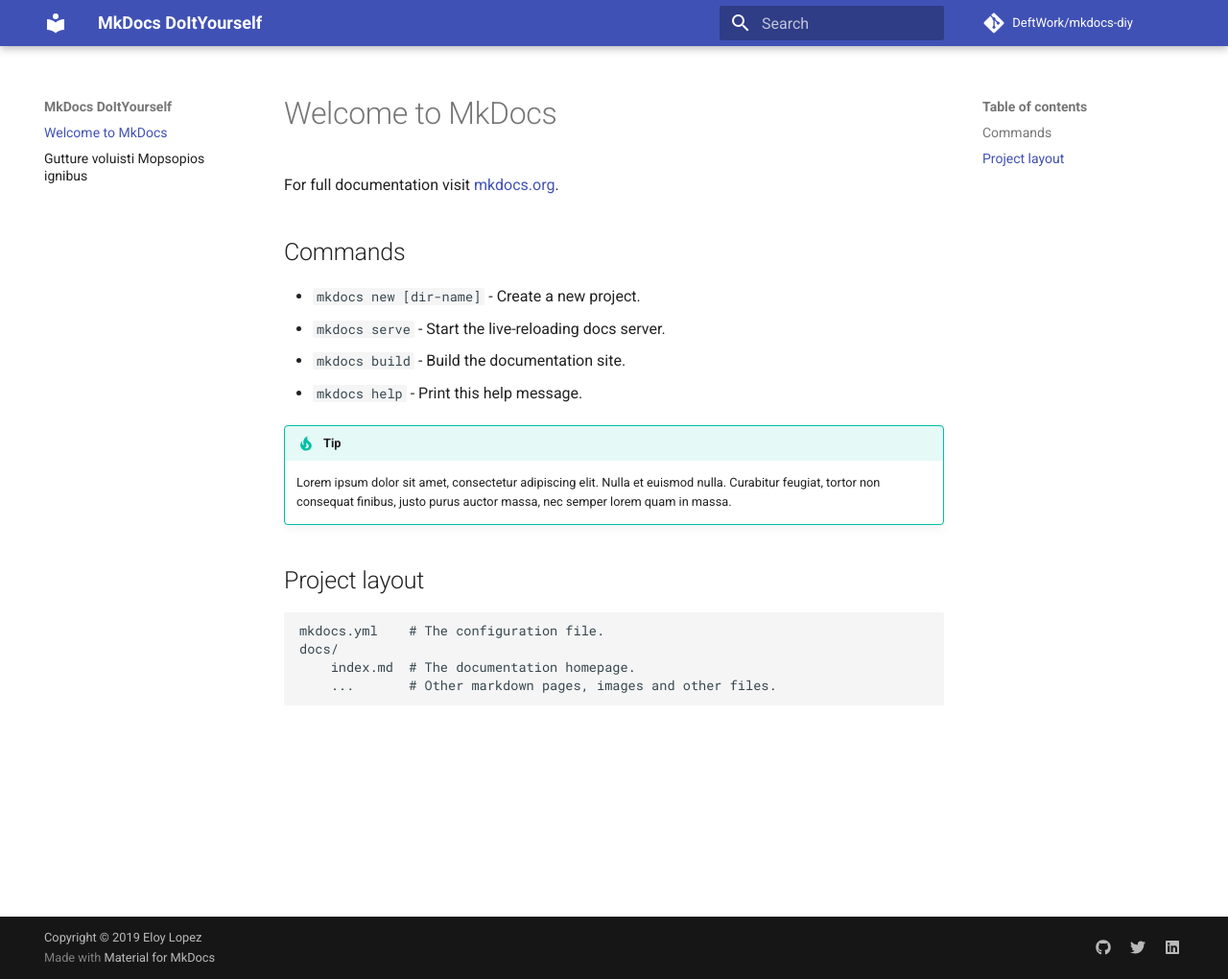
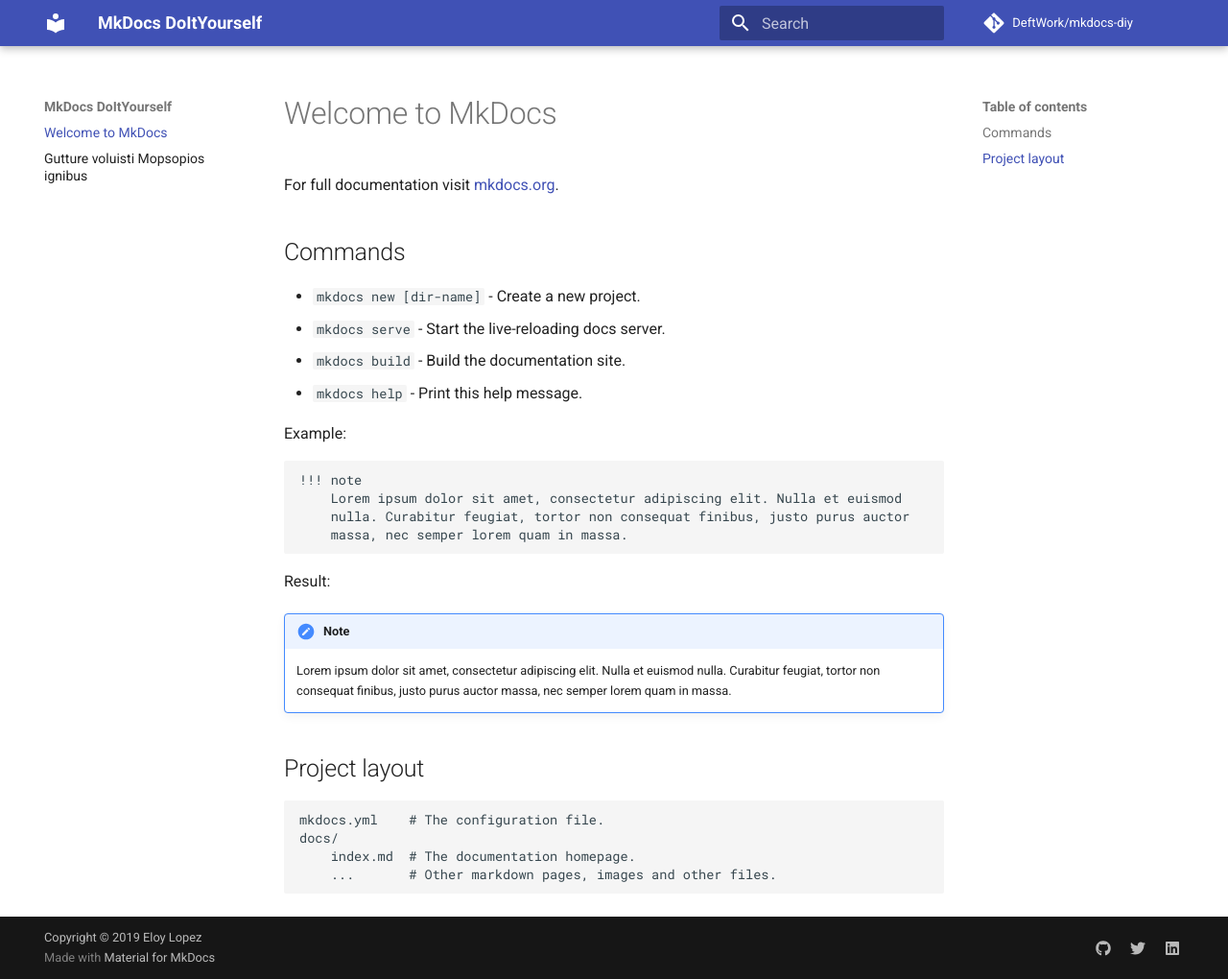
Before and after one commit to deftwork/mkdocs-diy, an MkDocs documentation site: the page built from docs/index.md, in a window 1280 px wide and 1020 px high. Shown: the whole window at 96% size. Built offline with MkDocs 1.6.1 and Material for MkDocs 9.7.7, drawn with Linux system fonts in a browser that asks for light colours; comment, search, counter and statistics services are not loaded.

Commit message:
Update index.md

````diff
--- a/docs/index.md
+++ b/docs/index.md
@@ -9,10 +9,23 @@
 * `mkdocs build` - Build the documentation site.
 * `mkdocs help` - Print this help message.
 
-!!! tip
+Example:
+
+``` markdown
+!!! note
     Lorem ipsum dolor sit amet, consectetur adipiscing elit. Nulla et euismod
     nulla. Curabitur feugiat, tortor non consequat finibus, justo purus auctor
     massa, nec semper lorem quam in massa.
+```
+
+Result:
+
+!!! note
+
+    Lorem ipsum dolor sit amet, consectetur adipiscing elit. Nulla et euismod
+    nulla. Curabitur feugiat, tortor non consequat finibus, justo purus auctor
+    massa, nec semper lorem quam in massa.
+
 
 ## Project layout
 
````
